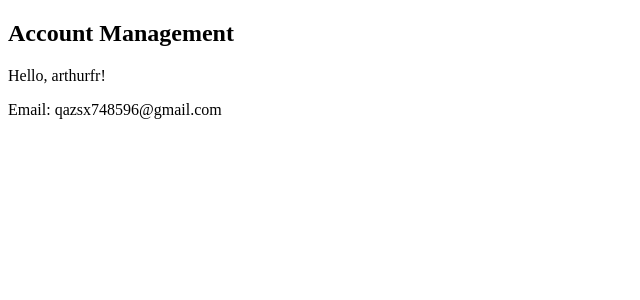
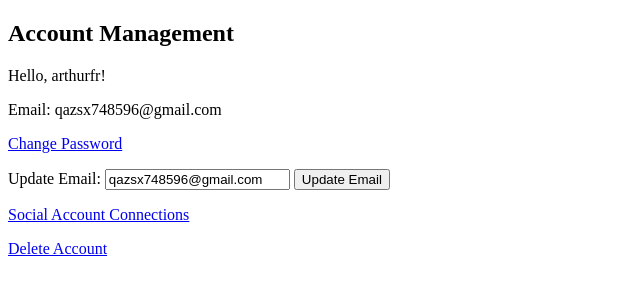
Before and after one commit to yihong1120/Traffic-Violation-Report-System, a Django app: page /account/ in a window 1280 px wide. Shown: the top 300 px of the page, without its empty margins (0-640 px from the left). Run offline with Django 4.2, Linux system fonts and the light colour scheme; a user stored in the database is signed in; parts of the project's set-up code (start-up, migrations or seed data) failed here and were passed over.

Commit message:
Add basic account editing functions

```diff
--- a/accounts/templates/accounts/account.html
+++ b/accounts/templates/accounts/account.html
@@ -5,6 +5,22 @@
 
 <p>Hello, {{ request.user.username }}!</p>
 <p>Email: {{ request.user.email }}</p>
-<!-- 這裡可以加入其他帳號相關的管理選項，如修改密碼、更新email等 -->
+
+<!-- 修改密碼鏈接 -->
+<p><a href="{% url 'accounts:password_change' %}">Change Password</a></p>
+
+<!-- 更新電子郵件表單 -->
+<form method="post" action="{% url 'accounts:email_change' %}">
+  {% csrf_token %}
+  <label for="email">Update Email:</label>
+  <input type="email" id="email" name="email" value="{{ request.user.email }}" required>
+  <input type="submit" value="Update Email">
+</form>
+
+<!-- 社交帳號連結鏈接（假設使用 django-allauth） -->
+<p><a href="{% url 'accounts:socialaccount_connections' %}">Social Account Connections</a></p>
+
+<!-- 帳號刪除鏈接 -->
+<p><a href="{% url 'accounts:account_delete' %}">Delete Account</a></p>
 
 {% endblock %}
--- a/accounts/urls.py
+++ b/accounts/urls.py
@@ -1,5 +1,6 @@
 from django.urls import path, include
 from django.contrib.auth.views import LogoutView
+from django.contrib.auth import views as auth_views
 from . import views
 
 app_name = 'accounts'
@@ -8,9 +9,14 @@ urlpatterns = [
     path('login/', views.login, name='login'),
     # path('register/', views.register, name='register'),
     path('verify/', views.verify, name='verify'),
-    # path('account/', views.account_view, name='account'),
+    path('account/', views.account_view, name='account'),
     path('validate-username-email/', views.validate_username_email, name='validate-username-email'),
     path('logout/', LogoutView.as_view(), name='logout'),  # This function logs out the user and redirects them to the login page.
+    path('password/change/', auth_views.PasswordChangeView.as_view(), name='password_change'),
+    path('email/change/', views.email_change, name='email_change'),
+    path('social-connections/', views.social_account_connections, name='socialaccount_connections'),
+    path('delete-account/', views.account_delete, name='account_delete'),
     # 包含 allauth 的 URL
-    path('', include('allauth.urls')),
+    # path('', include('allauth.urls')),
+    # path('accounts/', include('allauth.urls')),
 ]
--- a/accounts/views.py
+++ b/accounts/views.py
@@ -2,6 +2,8 @@ from django.shortcuts import render, redirect
 from django.contrib.auth.decorators import login_required
 from django.contrib.auth.views import LoginView
 from django.contrib.auth.models import User
+from django.contrib.auth import update_session_auth_hash
+from django.contrib.auth.forms import PasswordChangeForm
 from django.core.mail import send_mail
 from django.contrib import messages
 from django.http import JsonResponse
@@ -10,6 +12,8 @@ from .forms import CustomUserCreationForm
 from .models import UserProfile
 from utils.utils import generate_random_code
 
+# 假設你有一個 EmailChangeForm 來處理電子郵件的更新
+from .forms import EmailChangeForm
 
 def login(request, *args, **kwargs):
     """
@@ -91,7 +95,7 @@ def verify(request):
             return redirect('login')
         except UserProfile.DoesNotExist:
             messages.error(request, '驗證碼錯誤。')
-            return render(request, 'reports/verify.html')
+            return render(request, 'accounts/verify.html')
     else:
         return render(request, 'accounts/verify.html')
 
@@ -102,3 +106,53 @@ def account_view(request):
     顯示用戶的帳戶信息。
     """
     return render(request, 'accounts/account.html', {'user': request.user})
+
+from .forms import EmailChangeForm
+
+@login_required
+def email_change(request):
+    if request.method == 'POST':
+        form = EmailChangeForm(request.POST, instance=request.user)
+        if form.is_valid():
+            form.save()
+            messages.success(request, 'Your email has been updated.')
+            return redirect('profile')  # 假設有一個名為 'profile' 的 URL
+    else:
+        form = EmailChangeForm(instance=request.user)
+    return render(request, 'account/email_change_form.html', {'form': form})
+
+@login_required
+def social_account_connections(request):
+    # 這裡的實現將取決於你如何處理社交帳號連結
+    # 如果你使用 django-allauth，它已經提供了視圖來處理社交帳號連結
+    # 以下是一個假設性的實現
+    return render(request, 'accounts/social_connections.html')
+
+@login_required
+def account_delete(request):
+    if request.method == 'POST':
+        # 確認用戶真的想要刪除帳號
+        # 這裡可以添加一個表單來讓用戶確認刪除操作
+        request.user.delete()
+        messages.success(request, 'Your account has been deleted.')
+        return redirect('home')  # 假設有一個名為 'home' 的 URL
+    return render(request, 'accounts/account_delete_confirm.html')
+
+# 密碼變更視圖可以使用 Django 內建的 PasswordChangeView
+# 如果你想要自定義這個視圖，你可以這樣做：
+@login_required
+def change_password(request):
+    if request.method == 'POST':
+        form = PasswordChangeForm(request.user, request.POST)
+        if form.is_valid():
+            user = form.save()
+            update_session_auth_hash(request, user)  # 重要：更新 session 以保持用戶登入狀態
+            messages.success(request, 'Your password was successfully updated!')
+            return redirect('profile')  # 假設有一個名為 'profile' 的 URL
+        else:
+            messages.error(request, 'Please correct the error below.')
+    else:
+        form = PasswordChangeForm(request.user)
+    return render(request, 'account/change_password.html', {
+        'form': form
+    })
```
Also changed, not shown: accounts/forms.py (+20 -0 lines), accounts/templates/accounts/account_delete_confirm.html (added, +13 -0 lines), accounts/templates/accounts/social_connections.html (added, +23 -0 lines), reports/migrations/0006_remove_trafficviolation_location_and_more.py (added).
